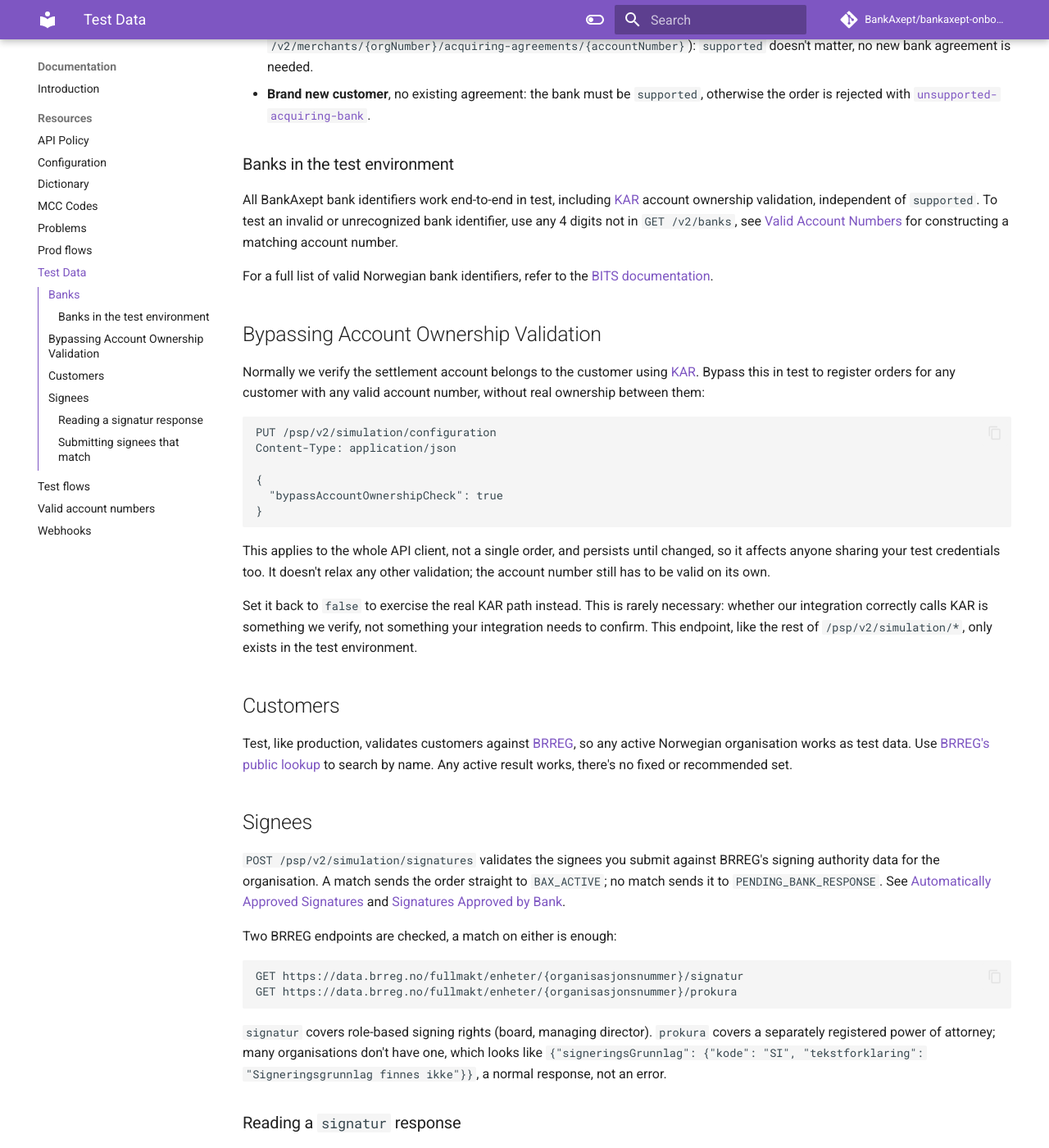
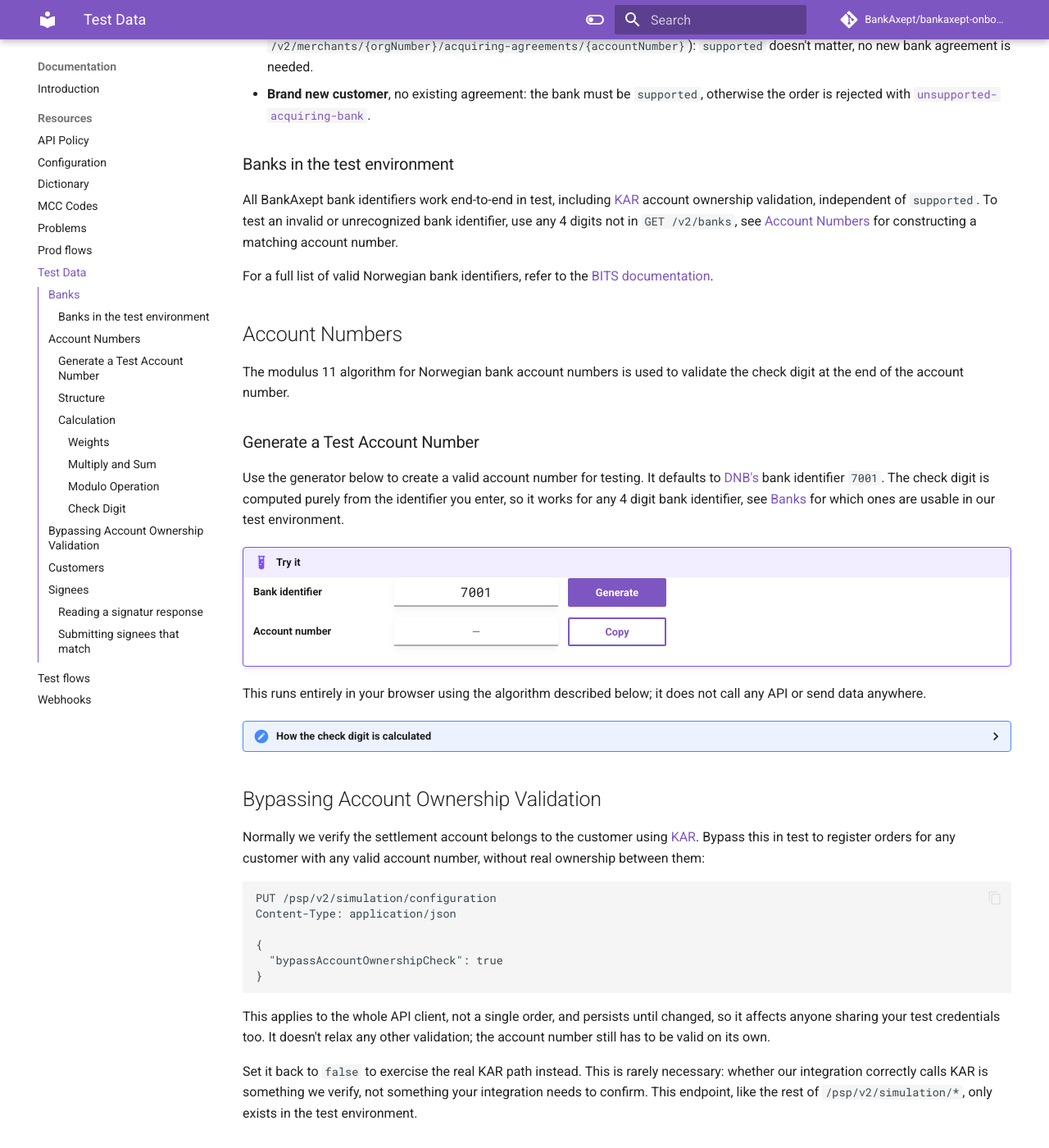
Before and after one commit to BankAxept/bankaxept-onboarding-external-documentation, an MkDocs documentation site: the page built from docs/test_data.md, in a window 1280 px wide and 1400 px high, scrolled down 1107 px. Shown: the whole window at 82% size. Built offline with MkDocs 1.6.1 and Material for MkDocs 9.7.7, drawn with Linux system fonts in a browser that asks for light colours; comment, search, counter and statistics services are not loaded; some of the changed text lies outside the part shown.

Commit message:
Fold Valid Account Numbers into Test Data as a subsection (#69)
Moves the modulus-11 explanation and account number generator widget
into test_data.md as a new '## Account Numbers' section, right after
Banks. Removes the standalone nav entry and updates inbound
references.

The detailed structure/calculation walkthrough is now collapsed by
default in a <details markdown="1"> block (requires enabling
md_in_html so the nested markdown, headings, links, code blocks,
actually renders instead of being left as literal text), since it's
reference material most readers won't need; the generator widget
itself stays visible.

````diff
--- a/docs/assets/javascripts/account-number-generator.js
+++ b/docs/assets/javascripts/account-number-generator.js
@@ -1,5 +1,5 @@
 // Weights applied to the first 10 digits of a Norwegian bank account number,
-// left to right, as described in valid_account_numbers.md.
+// left to right, as described in test_data.md's Account Numbers section.
 const ACCOUNT_NUMBER_WEIGHTS = [5, 4, 3, 2, 7, 6, 5, 4, 3, 2];
 
 function randomDigit() {
--- a/docs/test_data.md
+++ b/docs/test_data.md
@@ -2,7 +2,7 @@
 
 To construct a complete, working test order from scratch, you need four things:
 
-1. A settlement account for a real [bank identifier](#banks).
+1. A settlement account for a real [bank identifier](#banks), see [Account Numbers](#account-numbers) for generating one.
 2. A real organisation from [BRREG](#customers).
 3. A decision: [bypass account ownership validation](#bypassing-account-ownership-validation), since a BRREG organisation and a generated account number have no real ownership relationship, or use a real customer-account number relationship instead.
 4. [Signees](#signees) that either match BRREG's registered signing combination, for automatic approval (see [Automatically Approved Signatures](./test_flows.md#automatically-approved-signatures)), or deliberately don't, to send the order to the bank for review instead (see [Signatures Approved by Bank](./test_flows.md#signatures-approved-by-bank) and [Signatures Rejected by Bank](./test_flows.md#signatures-rejected-by-bank)).
@@ -41,9 +41,102 @@ A new BankAxept merchant agreement needs an existing settlement account. `suppor
 
 ### Banks in the test environment
 
-All BankAxept bank identifiers work end-to-end in test, including [KAR](dictionary.md) account ownership validation, independent of `supported`. To test an invalid or unrecognized bank identifier, use any 4 digits not in `GET /v2/banks`, see [Valid Account Numbers](./valid_account_numbers.md) for constructing a matching account number.
+All BankAxept bank identifiers work end-to-end in test, including [KAR](dictionary.md) account ownership validation, independent of `supported`. To test an invalid or unrecognized bank identifier, use any 4 digits not in `GET /v2/banks`, see [Account Numbers](#account-numbers) for constructing a matching account number.
 
 For a full list of valid Norwegian bank identifiers, refer to the [BITS documentation](https://www.bits.no/document/iban/).
+
+## Account Numbers
+
+The modulus 11 algorithm for Norwegian bank account numbers is used to validate the check digit at the end of the account number.
+
+### Generate a Test Account Number
+
+Use the generator below to create a valid account number for testing. It defaults to [DNB's](dictionary.md) bank identifier `7001`. The check digit is computed purely from the identifier you enter, so it works for any 4 digit bank identifier, see [Banks](#banks) for which ones are usable in our test environment.
+
+<div class="admonition example">
+<p class="admonition-title">Try it</p>
+<div class="account-number-generator">
+  <div class="account-number-generator__row">
+    <label class="account-number-generator__label" for="account-number-bank-reg-number">Bank identifier</label>
+    <input class="md-input account-number-generator__input" type="text" id="account-number-bank-reg-number" value="7001" maxlength="4" inputmode="numeric" pattern="\d{4}">
+    <button class="md-button md-button--primary account-number-generator__button" id="account-number-generate" type="button">Generate</button>
+  </div>
+  <div class="account-number-generator__row">
+    <label class="account-number-generator__label" for="account-number-result-value">Account number</label>
+    <input class="md-input account-number-generator__input" type="text" id="account-number-result-value" readonly placeholder="—">
+    <button class="md-button account-number-generator__button" id="account-number-copy" type="button" disabled>Copy</button>
+  </div>
+  <p id="account-number-error" class="account-number-error" role="alert"></p>
+  <p id="account-number-status" class="account-number-generator__sr-only" role="status"></p>
+</div>
+</div>
+
+This runs entirely in your browser using the algorithm described below; it does not call any API or send data anywhere.
+
+<details markdown="1">
+<summary>How the check digit is calculated</summary>
+
+### Structure
+A Norwegian bank account number consists of 11 digits, where the first 4 digits represent the [bank identifier](dictionary.md) and the last digit is a check digit.
+
+### Calculation
+To display the calculation of the check digit, we will use the following example account number:
+```
+15067328555
+```
+
+
+#### Weights
+Assign weights to the first 10 digits of the account number. The weights are: 2, 3, 4, 5, 6, 7, 2, 3, 4, 5 (repeating after 7), starting from the digit immediately before the check digit and moving left.
+```
+5 (weight 2)
+5 (weight 3)
+8 (weight 4)
+2 (weight 5)
+3 (weight 6)
+7 (weight 7)
+6 (weight 2)
+0 (weight 3)
+5 (weight 4)
+1 (weight 5)
+```
+
+#### Multiply and Sum
+Multiply each digit by its corresponding weight and sum the results:
+```
+5 * 2 = 10
+5 * 3 = 15
+8 * 4 = 32
+2 * 5 = 10
+3 * 6 = 18
+7 * 7 = 49
+6 * 2 = 12
+0 * 3 = 0
+5 * 4 = 20
+1 * 5 = 5
+```
+
+The sum is
+```
+10 + 15 + 32 + 10 + 18 + 49 + 12 + 0 + 20 + 5 = 171
+```
+
+#### Modulo Operation
+Now, take the sum and divide it by 11 and find the remainder:
+```
+171 % 11 = 6
+```
+
+#### Check Digit
+Subtract the remainder from 11 to get the check digit:
+```
+11 - 6 = 5
+```
+It is important to note that if the result is 11, the check digit is 0. If the result is 10, the account number is invalid.
+
+In this case, the check digit is 5, which matches the last digit of the account number. Therefore, the account number **15067328555** is valid.
+
+</details>
 
 ## Bypassing Account Ownership Validation
 
--- a/mkdocs.yml
+++ b/mkdocs.yml
@@ -22,7 +22,6 @@ nav:
           - Prod flows: prod_flows.md
           - Test Data: test_data.md
           - Test flows: test_flows.md
-          - Valid account numbers: valid_account_numbers.md
           - Webhooks: webhooks.md
 extra_javascript:
   - https://cdn.jsdelivr.net/npm/mermaid/dist/mermaid.min.js
@@ -58,6 +57,7 @@ theme:
       accent: purple
   copyright: Copyright &copy; 2023 ePayment team
 markdown_extensions:
+  - md_in_html
   - pymdownx.superfences:
       custom_fences:
         - name: mermaid
````
Also changed, not shown: docs/valid_account_numbers.md (deleted, +0 -87 lines).
